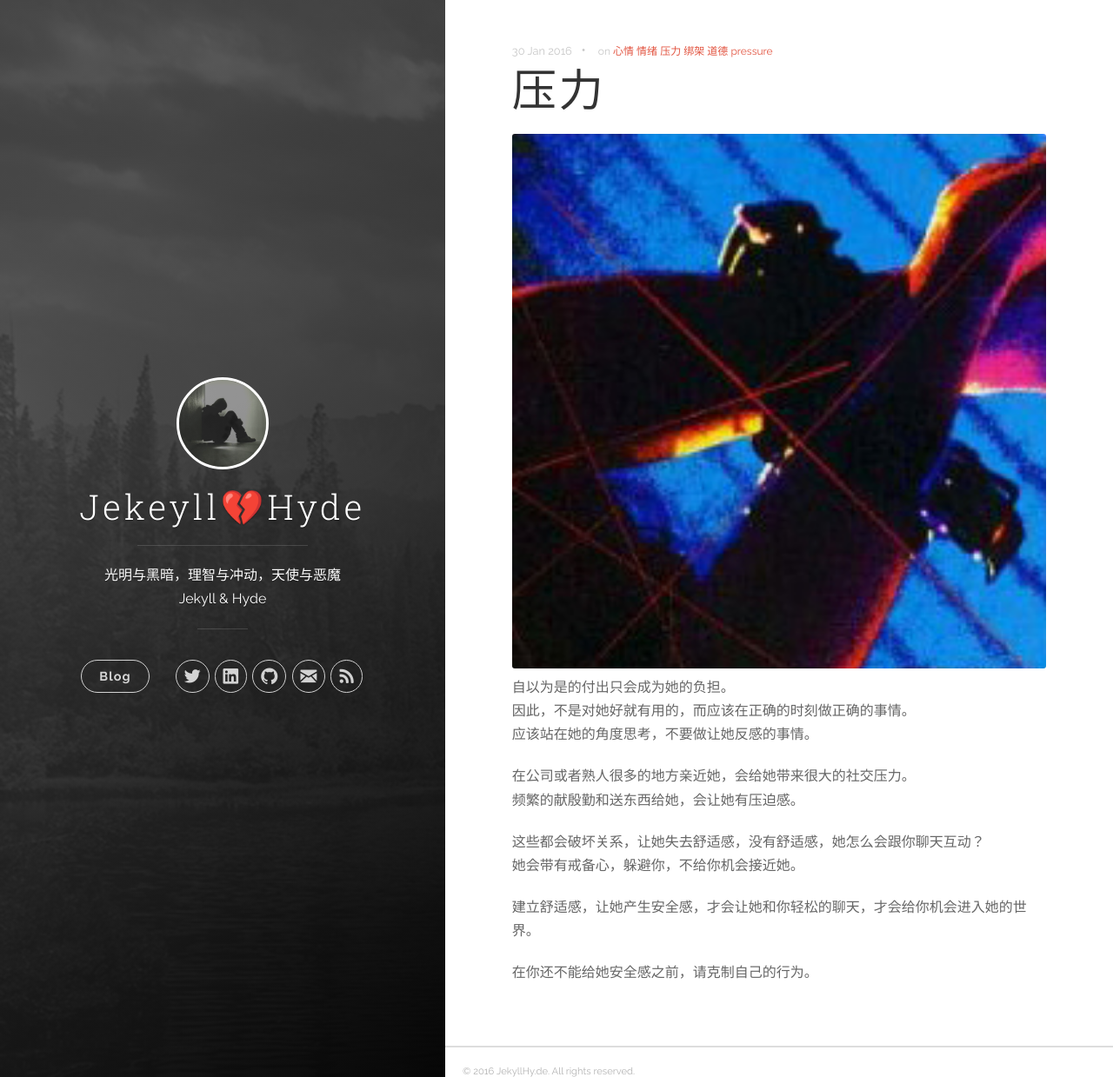
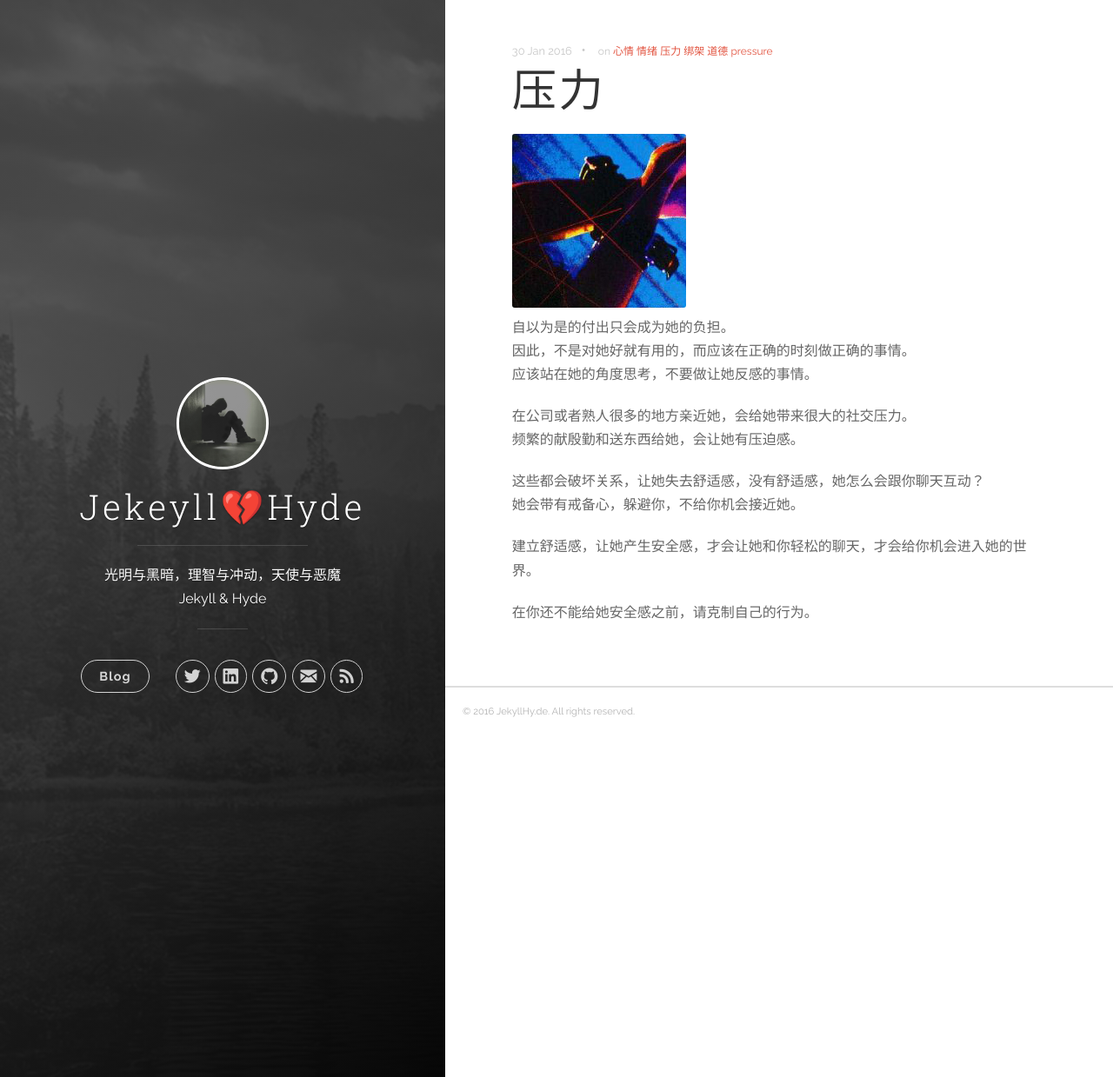
Before and after one commit to sakiyomu/Jekyll-Chu, a Jekyll site: the page built from _posts/2016-01-30-压力.markdown, in a window 1280 px wide and 1239 px high. Shown: the whole window at 87% size. Built offline with Jekyll 4.4.1, drawn with Linux system fonts in a browser that asks for light colours.

Commit message:
20160130
修改“压力”图片尺寸

```diff
--- a/_posts/2016-01-30-压力.markdown
+++ b/_posts/2016-01-30-压力.markdown
@@ -5,7 +5,7 @@ date:   2016-01-30 16:00:00
 categories: Jekyll
 tags: [心情, 情绪, 压力, 绑架, 道德, pressure]
 ---
-<img src="/images/postimg/2016-01-30_3.jpg" width="100%" alt="捆绑">
+<img src="/images/postimg/2016-01-30_3.jpg" alt="捆绑">
 自以为是的付出只会成为她的负担。
 因此，不是对她好就有用的，而应该在正确的时刻做正确的事情。
 应该站在她的角度思考，不要做让她反感的事情。
```
Also changed, not shown: 2 other files.
